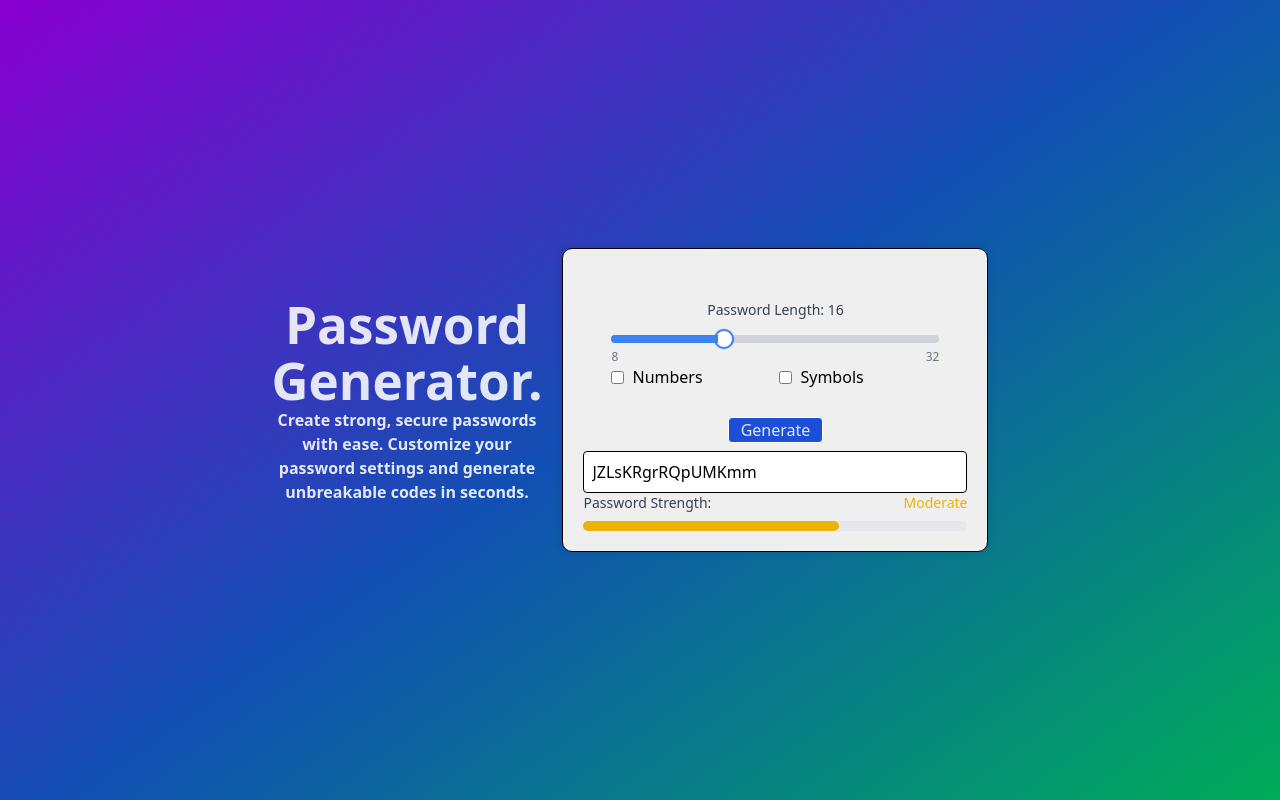
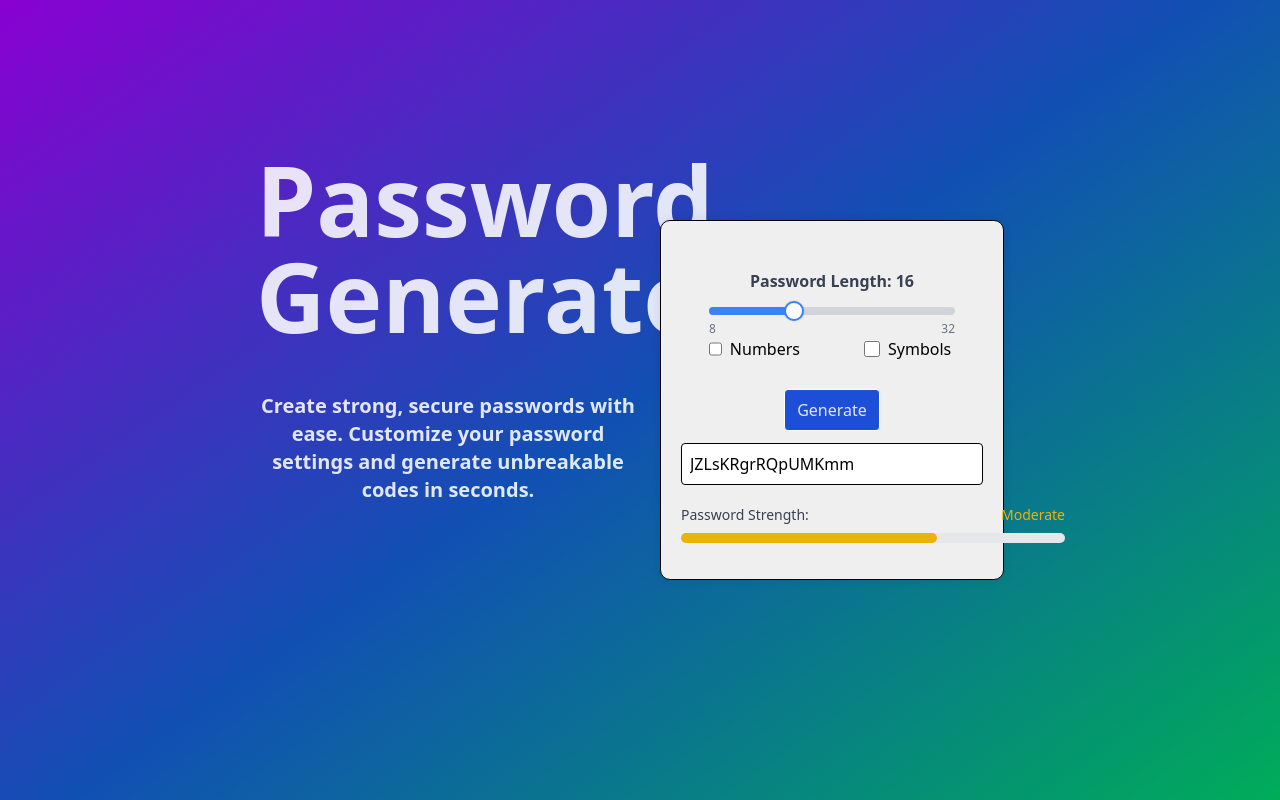
Before and after one commit to JASantacruz00/password-generator, a Vue app: page / in a window 1280 px wide. Built offline with nearby package versions, Linux system fonts and the light colour scheme.

Commit message:
Change styles
- InputRange.vue -> Changes in the styles of the div accompanying the Input Range thumb
- PasswordGenerator.vue -> Larger card and checkbox, larger padding
- MainView.vue -> Styles based on a grid

```diff
--- a/src/assets/style.css
+++ b/src/assets/style.css
@@ -9,10 +9,8 @@ body {
   background: rgb(137,0,209);
   background: linear-gradient(145deg, rgba(137,0,209,1) 0%, rgba(17,80,179,1) 50%, rgba(0,172,89,1) 100%);
 
-  margin: 0;
   display: flex;
   place-items: center;
-  min-width: 320px;
   min-height: 100vh;
 }
 
@@ -22,8 +20,6 @@ h1 {
 }
 
 #app {
-  max-width: 1280px;
+  text-align: center;
   margin: 0 auto;
-  padding: 2rem;
-  text-align: center;
 }
--- a/src/components/PasswordGenerator.vue
+++ b/src/components/PasswordGenerator.vue
@@ -12,13 +12,13 @@
           @update:modelValue="onChangeLengthValue"
         />
         <div class="options">
-          <div class="grid grid-cols-2 gap-2">
-            <div class="flex items-center space-x-2">
-              <input v-model="options.numbers" type="checkbox" class="form-checkbox" />
+          <div class="grid grid-cols-2 gap-16">
+            <div class="flex items-center justify-end space-x-2">
+              <input v-model="options.numbers" type="checkbox" class="w-4 h-4 form-checkbox" />
               <label>Numbers</label>
             </div>
             <div class="flex items-center space-x-2">
-              <input v-model="options.symbols" type="checkbox" class="form-checkbox" />
+              <input v-model="options.symbols" type="checkbox" class="w-4 h-4 form-checkbox" />
               <label>Symbols</label>
             </div>
           </div>
@@ -27,7 +27,7 @@
       <input
         type="button"
         value="Generate"
-        class="bg-blue-700 border border-solid px-3 mb-2 border-white rounded cursor-pointer"
+        class="bg-blue-700 border border-solid px-3 py-2 mb-3 border-white rounded cursor-pointer"
         @click="generatePassword"
       />
       <input
@@ -38,6 +38,7 @@
       ></input>
       <PasswordStrength
         :password="password"
+        class='mt-5'
       />
     </div>
   </div>
@@ -100,7 +101,7 @@ onMounted(() => {
   padding: 20px;
   margin: 20px;
   border: 1px solid black;
-  height: 25%;
+  height: 45%;
   box-shadow: 0 0 10px rgba(0, 0, 0, 0.1);
 }
 
--- a/src/shared/components/InputRange.vue
+++ b/src/shared/components/InputRange.vue
@@ -1,6 +1,6 @@
 <template>
   <div class="w-full max-w-md mx-auto">
-    <label :for="id" class="text-sm font-medium text-gray-700">
+    <label :for="id" class="text-md font-semibold text-gray-700">
       {{ label }} {{ modelValue }}
     </label>
     <div class="flex items-center space-x-4">
@@ -17,7 +17,7 @@
         />
         <div
           class="absolute left-0 top-3.5 h-2 bg-blue-500 rounded-l-lg pointer-events-none border-right slider-track"
-          :style="{ width: 'calc(' + percentage + ' )' }"
+          :style="{ width: percentage }"
         ></div>
       </div>
     </div>
@@ -60,30 +60,24 @@ const props = defineProps({
 
 const emit = defineEmits(["update:modelValue"]);
 
+const thumbWidth = 20; // Ancho del thumb en píxeles
+const trackWidth = 100; // Asumiendo que el track ocupa el 100% del ancho
+
 const percentage = computed(() => {
-  let porcentage = (props.modelValue - props.min) / (props.max - props.min);
-  // Coger el width del thumb del input range para restarlo con javascript
+  const rawPercentage = (props.modelValue - props.min) / (props.max - props.min) * 100;
+  const thumbOffset = (thumbWidth / 2);
 
-  // Calcular el porcentaje que debe ocupar quitando el ancho del thumb de la barra
-  porcentage = porcentage * 100 - 1;
-  return porcentage + "%";
+  const correctedPercentage = rawPercentage * (trackWidth - thumbOffset) / trackWidth + thumbOffset;
+
+  // return `calc(${correctedPercentage}% - ${thumbWidth}px)` ;
+  return `calc(${rawPercentage}% - ${(rawPercentage / 100) * thumbWidth}px + 1px)`;
 });
+
+
 
 const updateValue = (event) => {
   const newValue = Number(event.target.value);
   emit("update:modelValue", newValue);
-  error.value = "";
-};
-
-const updateFromText = (event) => {
-  const inputValue = event.target.value;
-  if (inputValue === "") return;
-
-  const newValue = Number(inputValue);
-  if (!isNaN(newValue)) {
-    emit("update:modelValue", Math.min(Math.max(newValue, props.min), props.max));
-    error.value = "";
-  }
 };
 </script>
 
--- a/src/views/MainView.vue
+++ b/src/views/MainView.vue
@@ -1,15 +1,17 @@
 <template>
-  <div class="flex">
-    <div class="flex flex-col w-min text-center align-middle justify-center">
-      <h1 class="text-center justify-center font-bold align-middle items-center h-max">
+  <div class="grid grid-flow-col grid-cols-12 h-screen w-screen">
+    <div class="col-span-6 flex flex-col justify-center pl-64 mb-36">
+      <h1 class="text-center font-bold text-8xl mb-12">
         Password Generator.
       </h1>
-      <p class="font-semibold">
+      <h2 class="font-semibold text-xl">
         Create strong, secure passwords with ease. Customize your password settings and
         generate unbreakable codes in seconds.
-      </p>
+      </h2>
     </div>
+    <div class="col-span-6 flex flex-col justify-center pr-64">
     <PasswordGenerator />
+  </div>
   </div>
 </template>
 
```
